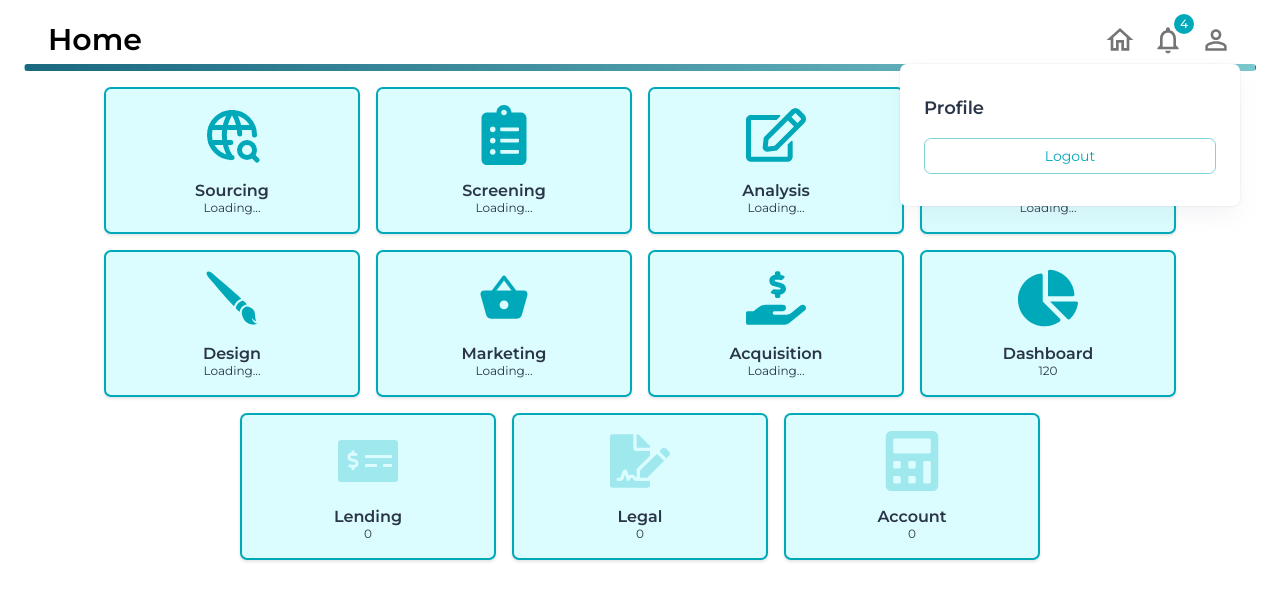
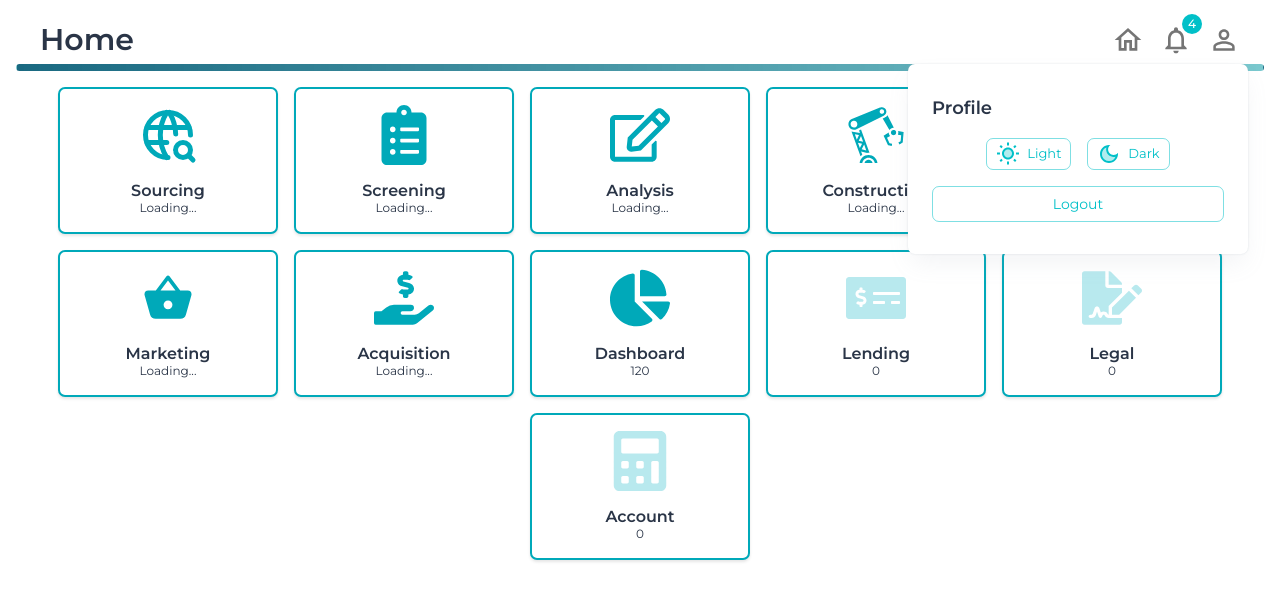
Before and after one commit to DeviPrasadKL/US-Project, a React (Vite) app: page /home in a window 1280 px wide. Both pictures are taken after a click on the button 1216 px from the left and 40 px from the top of the page. Shown: the top 600 px of the page. Built offline with nearby package versions, Linux system fonts and the light colour scheme.

Commit message:
chore: theme change

```diff
--- a/src/App.jsx
+++ b/src/App.jsx
@@ -1,7 +1,7 @@
 import { useRoutes } from 'react-router-dom';
 import Router from './routes/Router';
 import ScrollToTop from './components/shared/scrollToTop/ScrollToTop';
-import { ThemeProvider } from '@mui/material';
+import { CssBaseline, ThemeProvider } from '@mui/material';
 import Theme from './theme/Theme';
 
 function App() {
@@ -11,6 +11,7 @@ function App() {
   return (
     <>
       <ThemeProvider theme={theme}>
+        <CssBaseline />
         <ScrollToTop>
           {routing}
         </ScrollToTop>
--- a/src/components/shared/navbar/Dropmenu.jsx
+++ b/src/components/shared/navbar/Dropmenu.jsx
@@ -1,7 +1,8 @@
-import { Box, Button, IconButton, Menu, Typography } from '@mui/material';
+import { Box, Button, IconButton, Menu, Stack, Typography } from '@mui/material';
 import React, { useState } from 'react';
 import PersonOutlineOutlinedIcon from '@mui/icons-material/PersonOutlineOutlined';
 import Scrollbar from '../../uiComponents/Scrollbar';
+import LightAndDarkToggle from '../../uiComponents/LightAndDarkToggle';
 
 /**
  * Dropmenu component that displays a profile menu with a logout button.
@@ -53,6 +54,11 @@ export default function Dropmenu() {
                         {/* Menu title */}
                         <Typography mb={2} variant="h5">Profile</Typography>
 
+                        {/* Light and dark mode */}
+                        <Stack mb={2} justifyContent='center' alignItems='center'>
+                            <LightAndDarkToggle />
+                        </Stack>
+
                         {/* Logout button */}
                         <Button
                             // onClick={handleLogout}
--- /dev/null
+++ b/src/components/uiComponents/LightAndDarkToggle.jsx
@@ -0,0 +1,32 @@
+import React from 'react'
+import { useDispatch } from 'react-redux';
+import Box from '@mui/material/Box';
+import { setDarkMode, setTheme } from '../../store/slices/ThemeSlice';
+import { Stack } from '@mui/system';
+import WbSunnyTwoToneIcon from '@mui/icons-material/WbSunnyTwoTone';
+import DarkModeTwoToneIcon from '@mui/icons-material/DarkModeTwoTone';
+
+import Button from '@mui/material/Button';
+
+export default function LightAndDarkToggle() {
+
+    const dispatch = useDispatch();
+
+    const handleThemeChange = (theme) => {
+        dispatch(setDarkMode(theme));
+        dispatch(setTheme('CYAN_THEME'));
+    }
+
+    return (
+        <div>
+            <Stack direction={'row'} spacing={2} >
+                <Box>
+                    <Button size="small" variant="outlined" onClick={() => handleThemeChange('light')}> <WbSunnyTwoToneIcon /> &nbsp; Light</Button>
+                </Box>
+                <Box>
+                    <Button size="small" variant="outlined" onClick={() => handleThemeChange('dark')}> <DarkModeTwoToneIcon /> &nbsp; Dark</Button>
+                </Box>
+            </Stack>
+        </div>
+    )
+}
--- a/src/components/views/home/Home.jsx
+++ b/src/components/views/home/Home.jsx
@@ -33,7 +33,7 @@ export default function Home() {
               width: 220,
               textAlign: 'center',
               p: 2,
-              background: '#DBFDFF',
+              background: 'primary',
               border: '2px solid #00A9B9',
               cursor: card.active ? 'pointer' : 'not-allowed',
               transition: 'transform 0.3s ease',
--- a/src/store/slices/ThemeSlice.js
+++ b/src/store/slices/ThemeSlice.js
@@ -3,7 +3,7 @@ import { createSlice } from '@reduxjs/toolkit';
 const initialState = {
   activeDir: 'ltr',
   activeMode: 'light', // This can be light or dark
-  activeTheme: 'BLUE_THEME', // BLUE_THEME, GREEN_THEME, RED_THEME, BLACK_THEME, PURPLE_THEME, INDIGO_THEME
+  activeTheme: 'CYAN_THEME', // BLUE_THEME, GREEN_THEME, RED_THEME, BLACK_THEME, PURPLE_THEME, INDIGO_THEME
   SidebarWidth: 270,
   MiniSidebarWidth: 87,
   TopbarHeight: 70,
--- a/src/theme/DarkThemeColors.js
+++ b/src/theme/DarkThemeColors.js
@@ -3,17 +3,17 @@ const DarkThemeColors = [
         name: 'BLUE_THEME',
         palette: {
             primary: {
-                main: '#00A9B9',
-                light: '#00A9B9',
-                dark: '#00A9B9',
+                main: '#304a4b',
+                light: '#304a4b',
+                dark: '#304a4b',
                 contrastText: '#ffffff',
-            },
-            secondary: {
+              },
+              secondary: {
                 main: '#49BEFF',
-                light: '#E8F7FF',
+                light: '#1C455D',
                 dark: '#23afdb',
                 contrastText: '#ffffff',
-            },
+              },
             background: {
                 default: '#2A3447',
                 dark: '#2A3547',
--- a/src/theme/LightThemeColors.js
+++ b/src/theme/LightThemeColors.js
@@ -5,7 +5,7 @@ const LightThemeColors = [
             primary: {
                 main: '#00A9B9',
                 light: '#00A9B9',
-                dark: '#00A9B9',
+                dark: '#25d7e8',
                 contrastText: '#ffffff',
             },
             secondary: {
@@ -26,7 +26,7 @@ const LightThemeColors = [
                 contrastText: '#ffffff',
             },
             secondary: {
-                main: '#47D7BC',
+                main: '#DBFDFF',
                 light: '#EDFBF7',
                 dark: '#39C7AD',
                 contrastText: '#ffffff',
```
